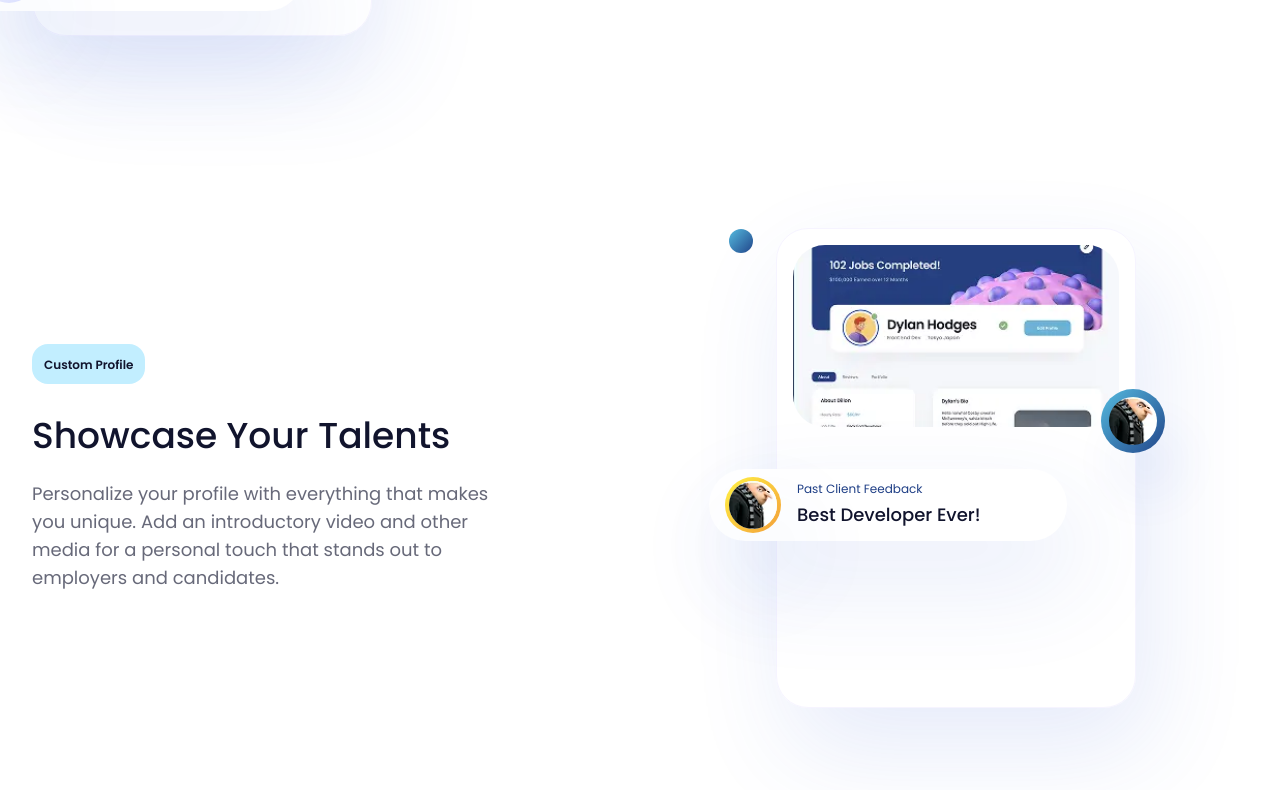
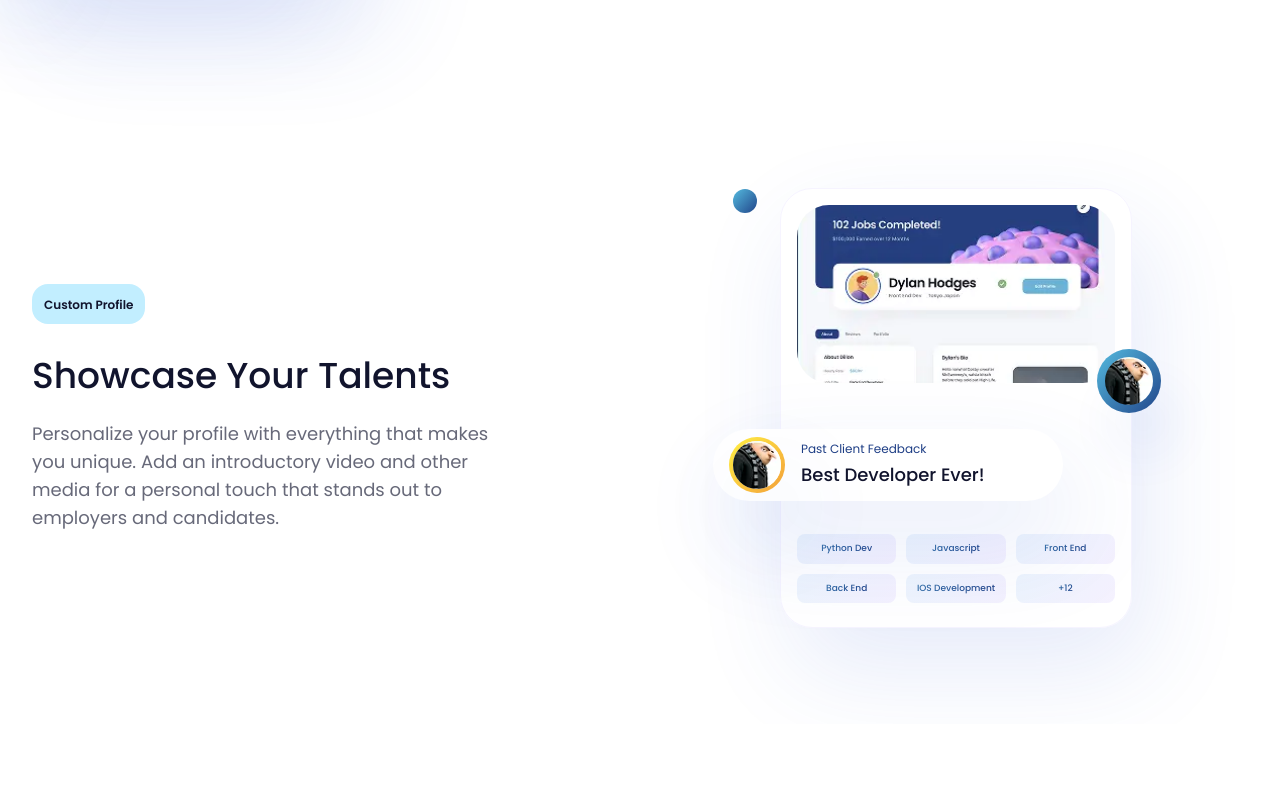
Before and after one commit to EasinTanvir/technical-task, a React (Vite) app: page / in a window 1280 px wide. Shown: the part 1872-2662 px from the top of the page. After the commit the page ends 2596 px from the top, so only its background shows below. Built offline with nearby package versions, Linux system fonts and the light colour scheme.

Commit message:
completed job completion part

```diff
--- a/src/components/landingPage/CustomProfile/JobCompletion.jsx
+++ b/src/components/landingPage/CustomProfile/JobCompletion.jsx
@@ -4,6 +4,8 @@ import ProfileStateCard from "../../shared/ProfileStateCard";
 import CircleLogo from "../../shared/CircleLogo";
 import EmptyCircle from "../../shared/EmptyCircle";
 import { jobImage, profileImage } from "../../../constant";
+import Skills from "./Skills";
+import { skillLists } from "../../../data/skills";
 
 const JobCompletion = () => {
   return (
@@ -23,6 +25,8 @@ const JobCompletion = () => {
           className=" absolute sm:-right-7.5 -right-4 top-40 z-10 "
         />
         <EmptyCircle className=" absolute sm:-left-12 -left-4 sm:top-0 -top-2 z-10" />
+
+        <Skills skillLists={skillLists} />
       </Card>
     </div>
   );
--- /dev/null
+++ b/src/components/landingPage/CustomProfile/Skills.jsx
@@ -0,0 +1,23 @@
+import React from "react";
+
+const Skills = ({ skillLists = [] }) => {
+  return (
+    <div className="absolute bottom-6  px-4 left-0 right-0 w-full mx-auto grid grid-cols-3 gap-2.5">
+      {skillLists.map((skill) => (
+        <SkillBadge key={skill} title={skill} />
+      ))}
+    </div>
+  );
+};
+
+export default Skills;
+
+const SkillBadge = ({ title }) => {
+  return (
+    <div className="rounded-lg bg-skill-badge-bg px-2 py-2  flex-center">
+      <span className="skill-badge-text-color text-[9px] font-medium">
+        {title}
+      </span>
+    </div>
+  );
+};
--- a/src/components/shared/Card.jsx
+++ b/src/components/shared/Card.jsx
@@ -1,9 +1,11 @@
 import React from "react";
 import { findWorkImage } from "../../constant";
 
-const Card = ({ children, image, altText }) => {
+const Card = ({ children, image, altText, className = "" }) => {
   return (
-    <div className="relative max-w-90 mx-auto p-4 shadow-research-card border border-research-card-border rounded-4xl h-120">
+    <div
+      className={`relative max-w-88 mx-auto p-4 shadow-research-card border border-research-card-border rounded-4xl h-110 ${className}`}
+    >
       <img
         src={image}
         alt={altText}
--- /dev/null
+++ b/src/data/skills.js
@@ -0,0 +1,10 @@
+const skillLists = [
+  "Python Dev",
+  "Javascript",
+  "Front End",
+  "Back End",
+  "IOS Development",
+  "+12",
+];
+
+export { skillLists };
--- a/src/index.css
+++ b/src/index.css
@@ -44,6 +44,16 @@ body {
     rgba(235, 237, 255, 0.48) 0%,
     rgba(173, 184, 255, 0.48) 100%
   );
+  --background-image-skill-badge-bg: linear-gradient(
+    132.56deg,
+    rgba(87, 153, 235, 0.1) 5.63%,
+    rgba(159, 116, 251, 0.1) 106.18%
+  );
+  --background-image-skill-badge-text: linear-gradient(
+    131.63deg,
+    #336da6 6.87%,
+    #1e3e85 106.04%
+  );
 
   --shadow-research-card: 14px 41px 100px 0px var(--color-research-card-shadow);
   --shadow-research-logo-circle: 14px 41px 50px 0px
@@ -70,6 +80,14 @@ body {
     color: transparent;
   }
 
+  .skill-badge-text-color {
+    background-image: var(--background-image-skill-badge-text);
+    -webkit-background-clip: text;
+    -webkit-text-fill-color: transparent;
+    background-clip: text;
+    color: transparent;
+  }
+
   .flex-center {
     @apply flex justify-center items-center;
   }
```
